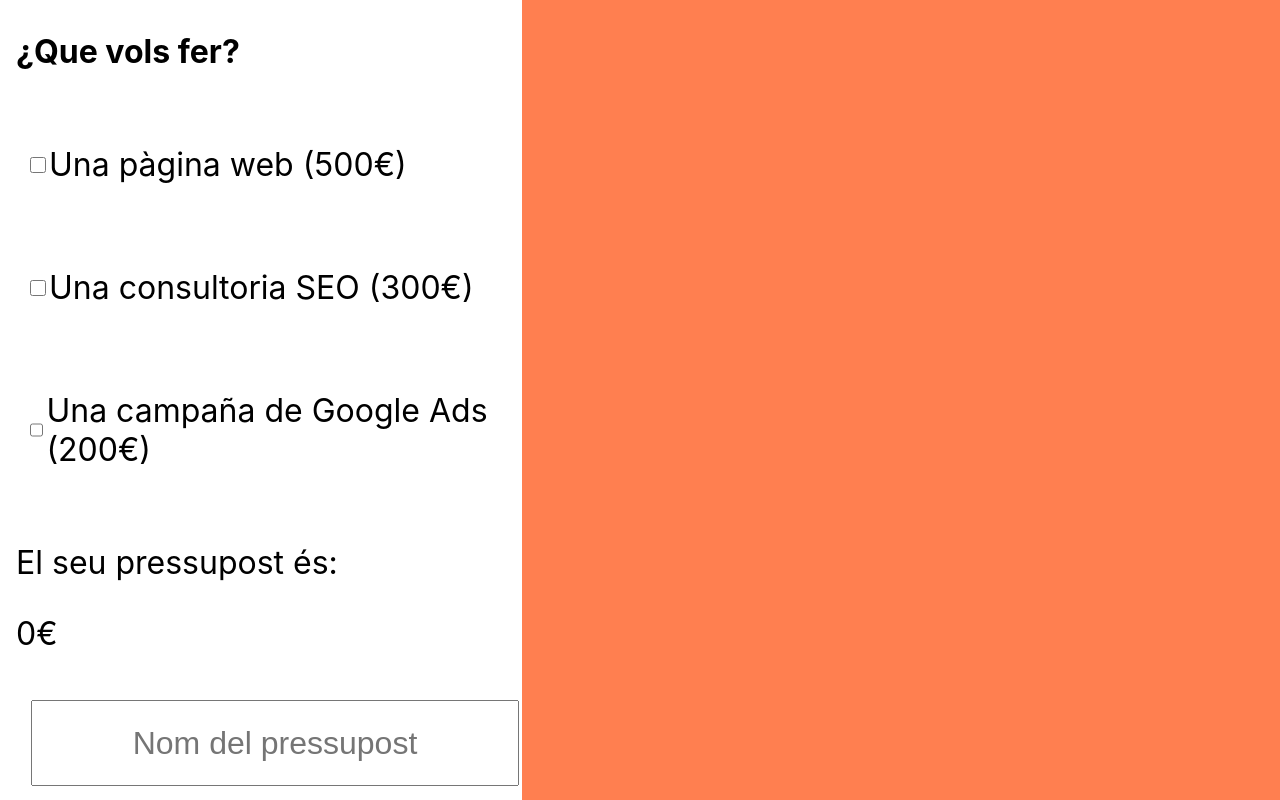
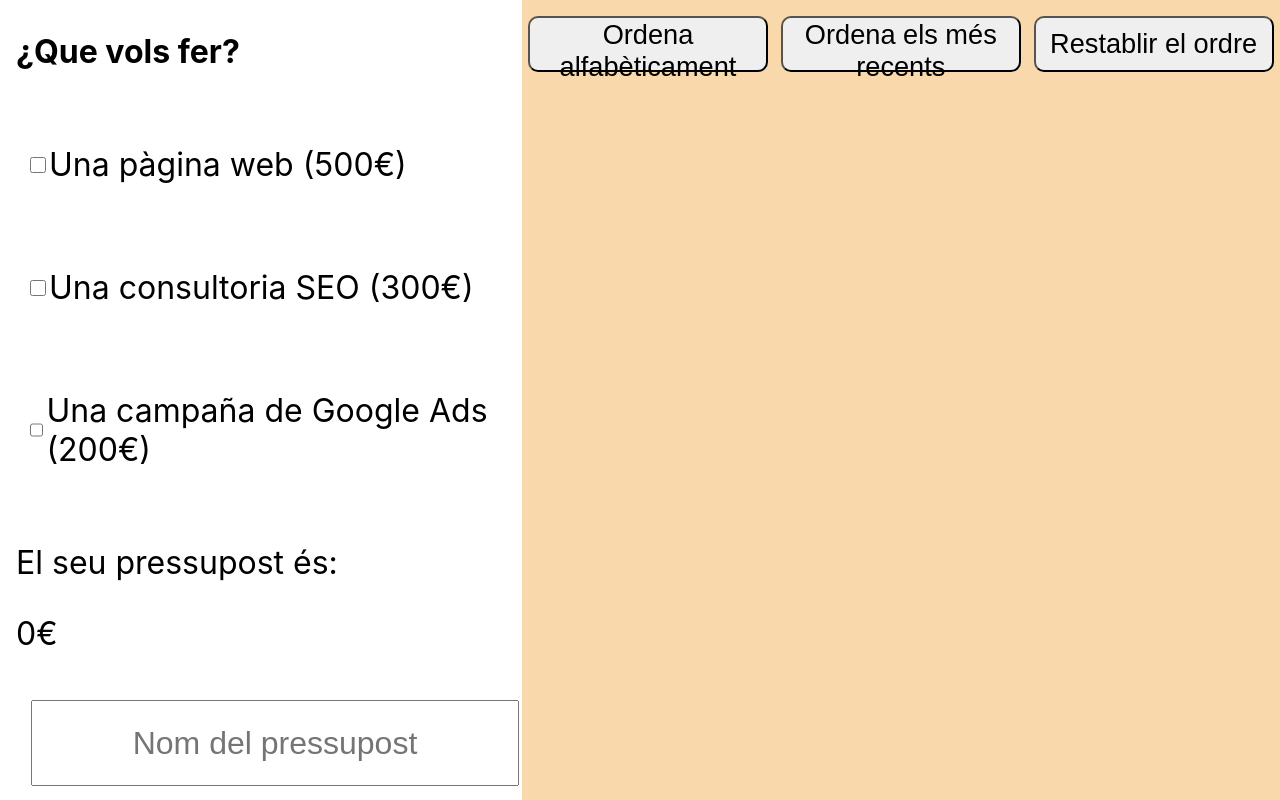
Before and after one commit to CristianAltGr/Sprint-7, a React (Create React App) app in the folder budget/: page /budget in a window 1280 px wide. Shown: the top 800 px of the page. Built offline with nearby package versions, Linux system fonts and the light colour scheme.

Commit message:
styled ex. 7&8

```diff
--- a/budget/src/components/scene/list.js
+++ b/budget/src/components/scene/list.js
@@ -1,20 +1,32 @@
-import React, { useEffect,useState } from "react";
-import { ListS } from "../styles";
+import React from "react";
+import { InfoList, ListS, ButList } from "../styles";
 
 
 const List = (props) =>{
 
 
+
   return(
-    <ListS>
-       { props.list.map(bud=>{
-        return(
-         <p key={bud.date + " " + bud.name}>
-          Fac. {bud.name} Cli. {bud.user}  {bud.price}€
-          web={bud.web ? "yes":"no"} nºpg {bud.pg} nºlg {bud.lgs}
-          seo={bud.seo ? "yes":"no"} ads={bud.ads ? "yes":"no"} data={bud.date}</p>
-        )
-       })}
+
+    <ListS className="ListSection">
+      <ButList className="buttonsList">
+        <button>Ordena alfabèticament</button>
+        <button>Ordena els més recents</button>
+        <button>Restablir el ordre</button>
+      </ButList>
+      <div>
+        { props.list.map(bud=>{
+          return(
+            <InfoList key={bud.date + " " + bud.name}>
+              <p>Fac: {bud.name} Cli: {bud.user}  Preu: {bud.price}€</p>
+              <p>Web:  {bud.web ? "yes":"no"}  Nºpg: {bud.pg}  Nºlg: {bud.lgs}</p>
+              <p>Seo: {bud.seo ? "yes":"no"}</p>
+              <p>Ads: {bud.ads ? "yes":"no"}</p>
+              <p>Data: {bud.date}</p>
+            </InfoList>
+          )
+        })}
+      </div>
     </ListS>
   )
 }
--- a/budget/src/components/styles.js
+++ b/budget/src/components/styles.js
@@ -122,15 +122,39 @@ export const InputBudget = styled.div`
 
         :hover{
             background-color: #fd5716;
-            transition: 2s;
-            opacity: 80%;
+            color:white;
+            transition: 1s;
+            opacity: 91%;
         }
 
     }
 `
 
 export const ListS = styled.div`
+    background-color: #f5b8688d;
+`
+export const ButList = styled.div`
+    display: flex;
+    justify-content: space-around;
+    margin-top: 2vh;
 
-    background-color: coral;
+    button{
+        width: 30vh;
+        height: 7vh;
+        font-size: 1.7em;
+        border-radius: 10px;
 
+        :hover{
+            background-color: #fd5716;
+            color: white;
+        }
+    }
 `
+
+export const InfoList = styled.div`
+    background-color: #c8ffbb;
+    display: flex;
+    justify-content: space-around;
+    border: 2px solid black;
+    margin: 10px;
+`
```
